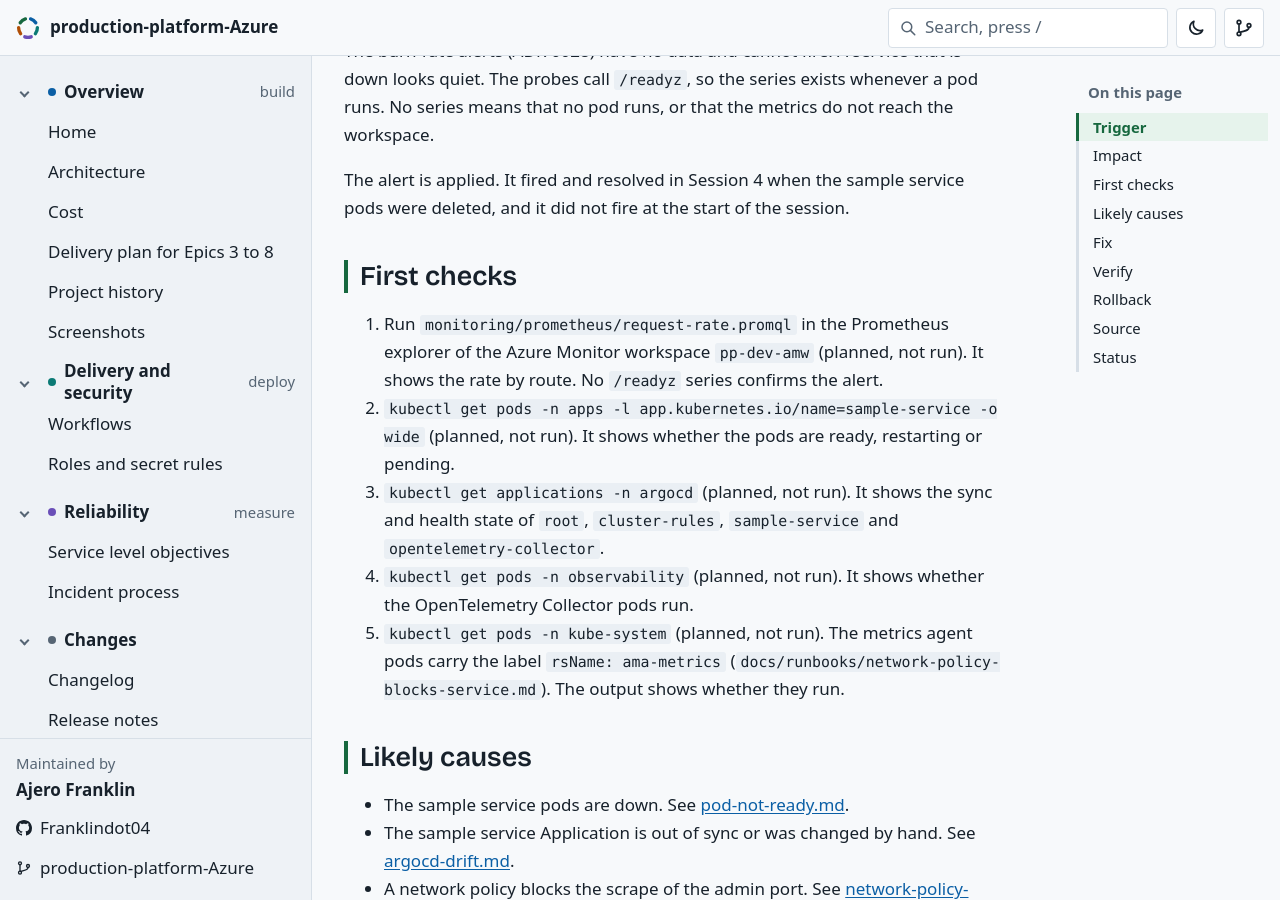
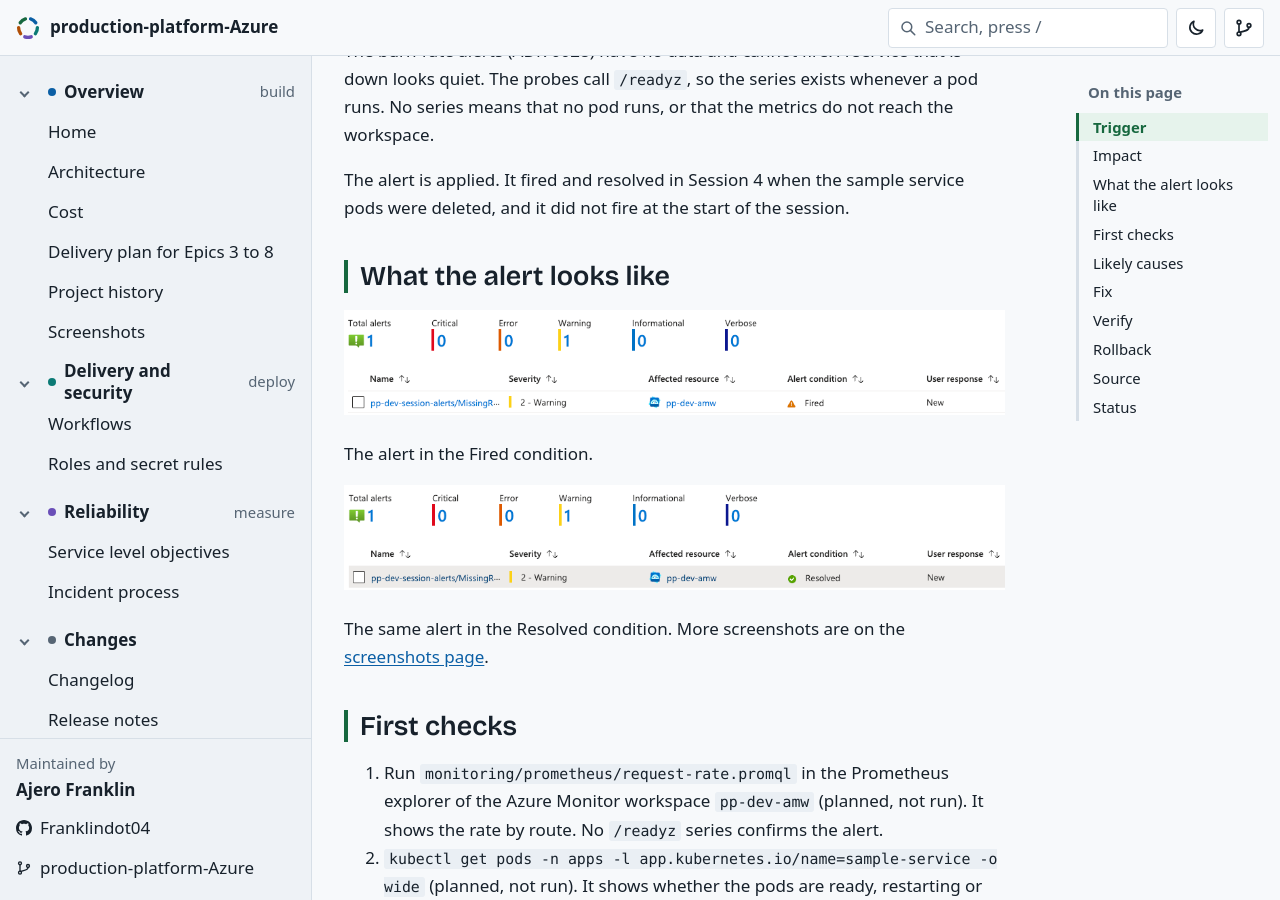
Before and after one commit to Franklindot04/production-platform-Azure, a Jekyll site: the page built from docs/runbooks/missing-request-data.md, in a window 1280 px wide and 900 px high, scrolled down 456 px. Built offline with Jekyll 4.4.1, drawn with Linux system fonts in a browser that asks for light colours; some web fonts are replaced; our own code applies the rules of GitHub Pages for plain Markdown files; comment, search, counter and statistics services are not loaded.

Commit message:
add the alert screenshots to the session 4 results and the missing data runbook (#157)

```diff
--- a/docs/runbooks/missing-request-data.md
+++ b/docs/runbooks/missing-request-data.md
@@ -9,6 +9,16 @@ The alert MissingRequestData (severity 2) in the rule group `pp-dev-session-aler
 The burn-rate alerts (ADR 0028) have no data and cannot fire. A service that is down looks quiet. The probes call `/readyz`, so the series exists whenever a pod runs. No series means that no pod runs, or that the metrics do not reach the workspace.
 
 The alert is applied. It fired and resolved in Session 4 when the sample service pods were deleted, and it did not fire at the start of the session.
+
+## What the alert looks like
+
+![The Azure Monitor alerts list with the alert MissingRequestData, severity 2 - Warning, on pp-dev-amw, with the alert condition Fired](../assets/screenshots/alert-fired.png)
+
+The alert in the Fired condition.
+
+![The Azure Monitor alerts list with the alert MissingRequestData, severity 2 - Warning, on pp-dev-amw, with the alert condition Resolved](../assets/screenshots/alert-resolved.png)
+
+The same alert in the Resolved condition. More screenshots are on the [screenshots page](../screenshots.md).
 
 ## First checks
 
```
Also changed, not shown: docs/sessions/session-4-results.md (+8 -0 lines).
